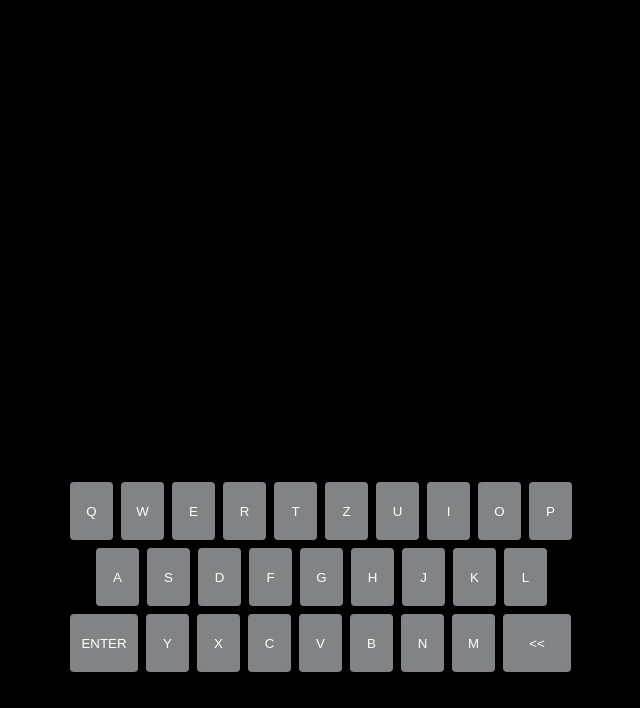
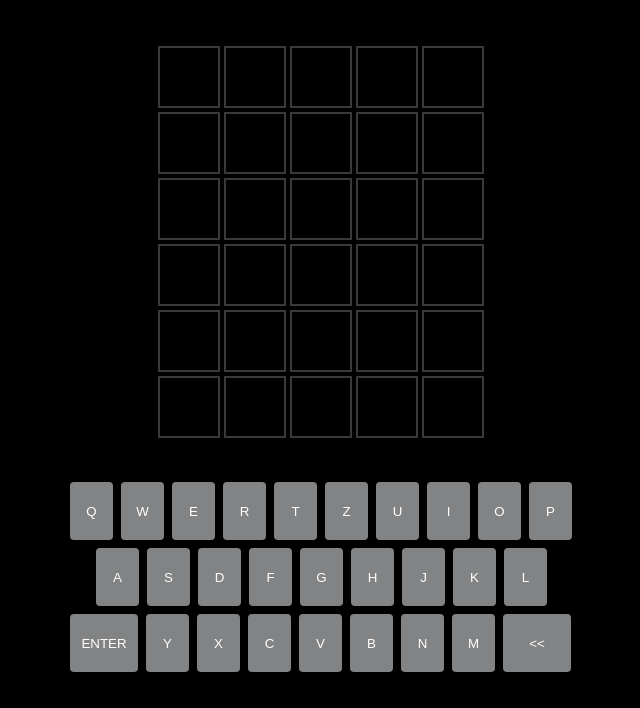
Before and after one commit to aljazavgustin/Wordle-igra, a plain HTML site: page index.html in a window 1280 px wide. Shown: the part 92-800 px from the top of the page, without its empty margins (319-959 px from the left). Drawn offline with Linux system fonts and the light colour scheme.

Commit message:
feat
Mreža za ugibanje besed, styling, funkcija ki doda prvo črko, ki jo pritisnemo v polje v prvi vrstici

```diff
--- a/app.js
+++ b/app.js
@@ -1,5 +1,6 @@
 const title = document.querySelector(".title-container");
 const keyboard = document.querySelector(".keyboard-container");
+const tileDisplay = document.querySelector(".tile-container");
 
 const keys = [
   "Q",
@@ -32,15 +33,57 @@ const keys = [
   "<<", //BAKCSPACE
 ];
 
+const guesses = [
+  ["", "", "", "", ""],
+  ["", "", "", "", ""],
+  ["", "", "", "", ""],
+  ["", "", "", "", ""],
+  ["", "", "", "", ""],
+  ["", "", "", "", ""],
+];
+
+/* Trenutna vrstica */
+let currentRow = 0;
+/* Trenutna pozicija v vrstici */
+let currentTile = 0;
+
+
+/* Naredimo mrežo s polja guesses. Kjer je za vsaki element v polju narejen div,
+ki še nato za vsak prazen string v polju naredi nov div */
+guesses.forEach((guessRow, guessRowIndex) => {
+  const rowElement = document.createElement("div");
+  rowElement.setAttribute("id", "guessRow-" + guessRowIndex);
+  guessRow.forEach((guess, guessIndex) => {
+    const tileElement = document.createElement("div");
+    tileElement.setAttribute(
+      "id",
+      "guessRow-" + guessRowIndex + "-tile-" + guessIndex
+    );
+    tileElement.classList.add("tile");
+    rowElement.append(tileElement);
+  });
+  tileDisplay.appendChild(rowElement);
+});
+
 /* Z vsake črke/znaka v polju naredimo button element in
-dodamo v div (.keyboard-container)
-*/
+dodamo v div (.keyboard-container) q*/
 keys.forEach((key) => {
   const keyElement = document.createElement("button");
   keyElement.textContent = key;
   keyElement.setAttribute("id", key);
   keyElement.addEventListener("click", () => {
-    console.log("Klik");
+    handleClick(key);
   });
   keyboard.append(keyElement);
 });
+
+const handleClick = (pressedKey) => {
+  console.log('Kliknil si', pressedKey);
+  addLetter(pressedKey);
+}
+
+/* Funkcija, ki doda črko v polje */
+const addLetter = (letter) => {
+  const tile = document.getElementById('guessRow-' + currentRow + '-tile-' + currentTile);
+  tile.textContent = letter;
+}
--- a/index.html
+++ b/index.html
@@ -1,18 +1,19 @@
 <!DOCTYPE html>
 <html lang="en">
   <head>
-    <meta charset="UTF-8">
-    <meta http-equiv="X-UA-Compatible" content="IE=edge">
-    <meta name="viewport" content="width=device-width, initial-scale=1.0">
-    <link rel="stylesheet" type="text/css" href="./styles.css">
+    <meta charset="UTF-8" />
+    <meta http-equiv="X-UA-Compatible" content="IE=edge" />
+    <meta name="viewport" content="width=device-width, initial-scale=1.0" />
+    <link rel="stylesheet" type="text/css" href="./styles.css" />
     <title>Wordle</title>
   </head>
   <body>
-    <div class="game-container"><div class="title-container">
+    <div class="game-container">
+      <div class="title-container">
         <h1>Wordle-igra</h1>
       </div>
       <div class="message-container"></div>
-
+      <div class="tile-container"></div>
       <div class="keyboard-container"></div>
     </div>
 
--- a/styles.css
+++ b/styles.css
@@ -5,12 +5,6 @@
 
 body {
     background-color: black;
-}
-
-.title-container {
-    text-align: center;
-    width: 510px;
-    border-bottom: solid 1px #3a3a3c;
 }
 
 .game-container {
@@ -22,8 +16,33 @@ body {
 }
 
 .title-container {
+    text-align: center;
+    width: 510px;
+    border-bottom: solid 1px #3a3a3c;
+}
+
+.message-container {
+    height: 30px;
+}
+
+.tile-container {
     width: 330px;
     margin-bottom: 30px;
+}
+
+.tile-container .tile {
+    width: 62px;
+    height: 62px;
+    border: 2px solid #3a3a3c;
+    box-sizing: border-box;
+    display: flex;
+    justify-content: center;
+    align-items: center;
+    margin: 2px;
+}
+
+.tile-container div {
+    display: flex;
 }
 
 .keyboard-container {
```
Lines whose indentation alone changed are shown as unchanged.
